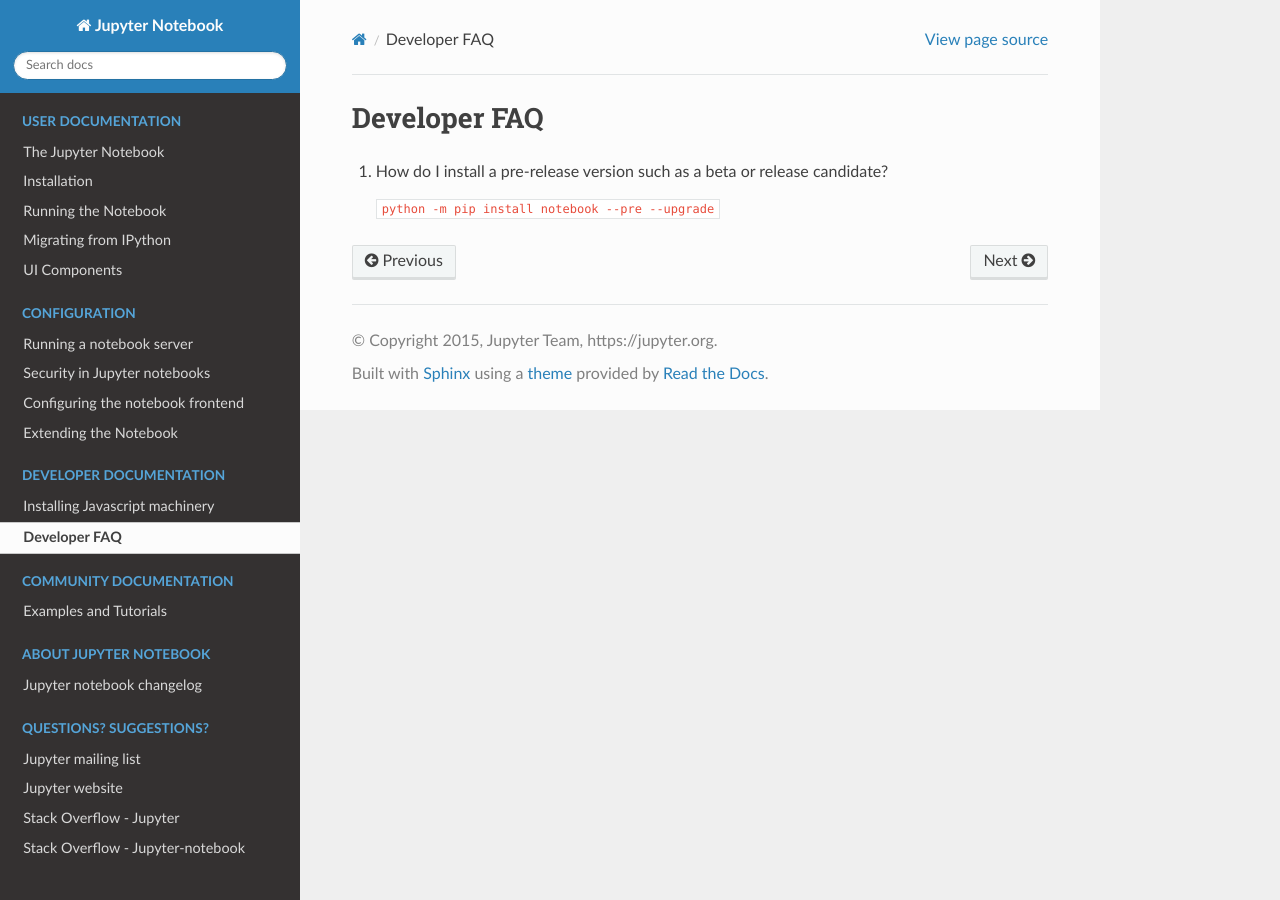
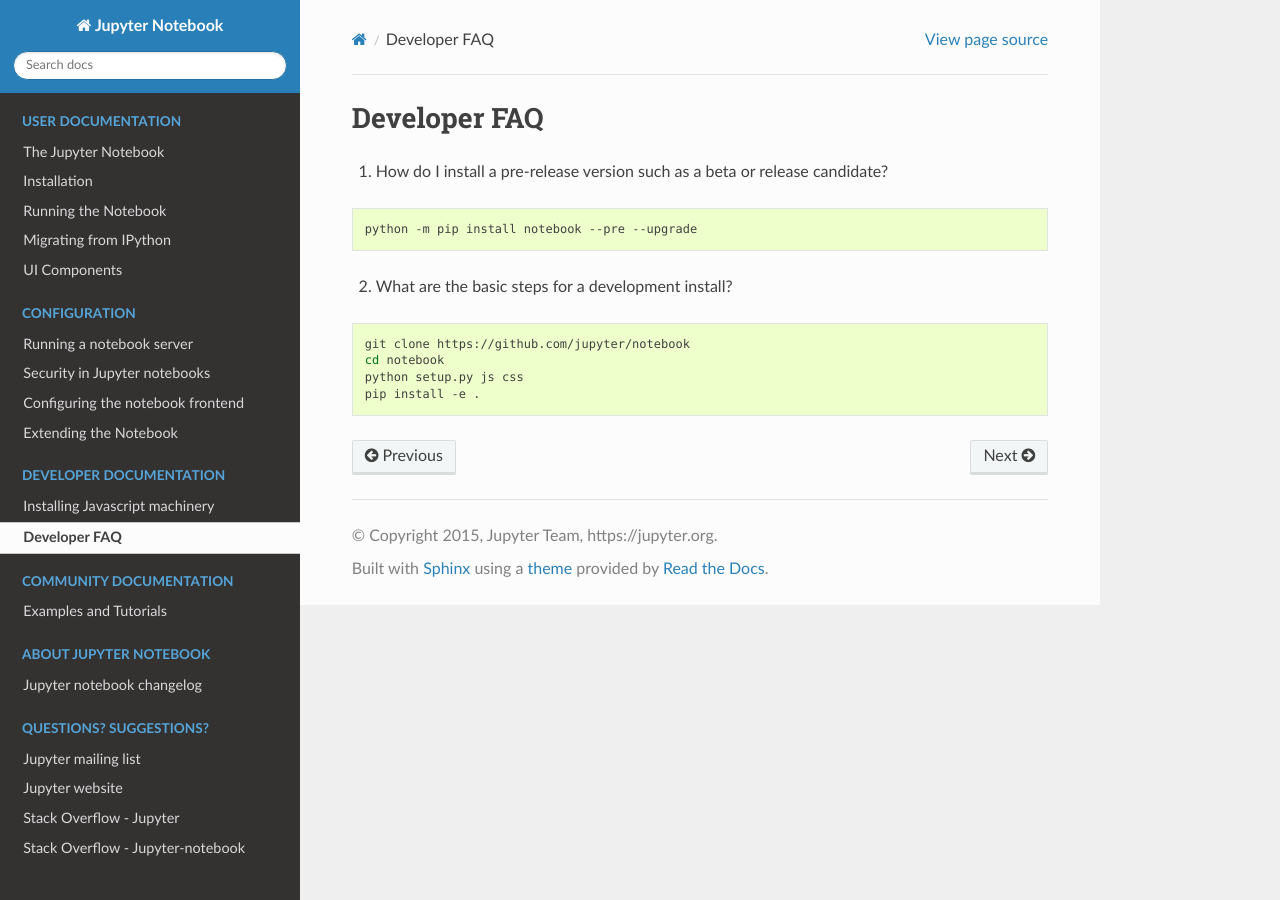
Before and after one commit to jupyter/nbclassic, a Sphinx documentation site: the page built from docs/source/development_faq.rst, in a window 1280 px wide. Built offline with Sphinx 7.4.7 and the Read the Docs theme 2.0.0, drawn with Linux system fonts in a browser that asks for light colours; pages that are not in the unit, such as notebooks, are missing from menus.

Commit message:
Add dev install code snippet to docs

```diff
--- a/docs/source/development_faq.rst
+++ b/docs/source/development_faq.rst
@@ -5,4 +5,15 @@
 
 1. How do I install a pre-release version such as a beta or release candidate?
 
-   ``python -m pip install notebook --pre --upgrade``
+.. code-block:: bash
+
+    python -m pip install notebook --pre --upgrade
+
+2. What are the basic steps for a development install?
+
+.. code-block:: bash
+
+    git clone https://github.com/jupyter/notebook
+    cd notebook
+    python setup.py js css
+    pip install -e .
```
